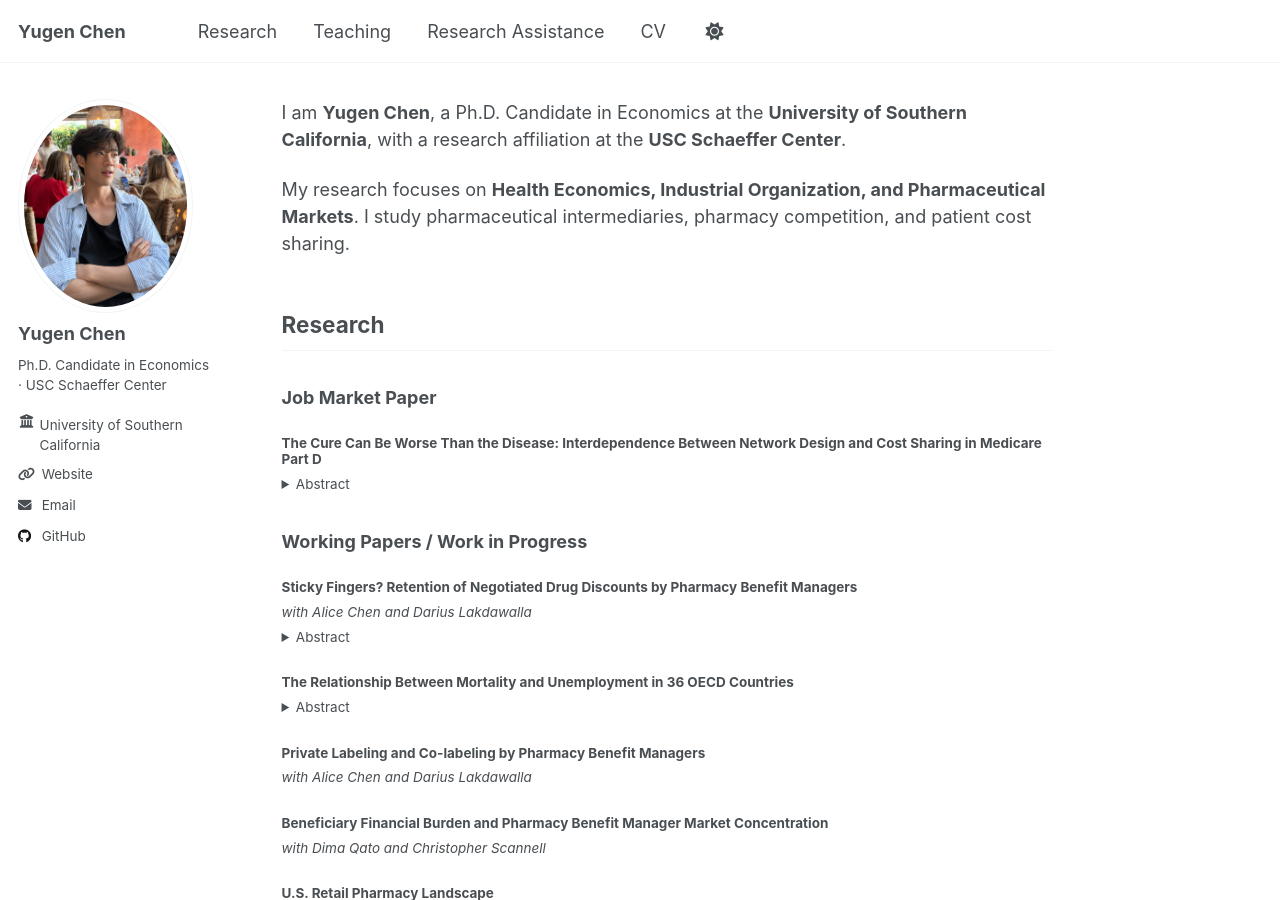
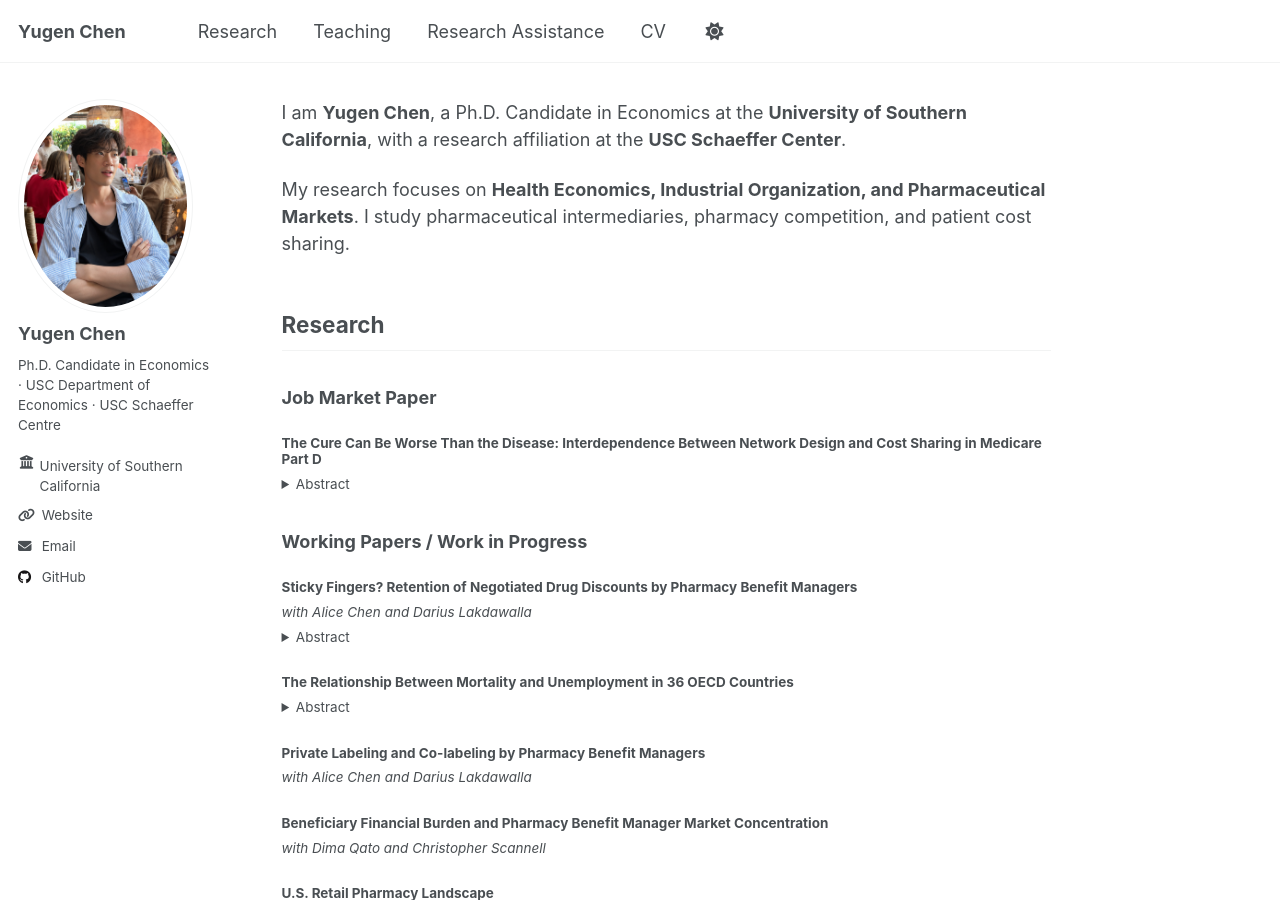
Before and after one commit to YugenChen/YugenChen.github.io, a Jekyll site: the page built from _pages/about.md, in a window 1280 px wide and 900 px high. Built offline with Jekyll 4.4.1, drawn with Linux system fonts in a browser that asks for light colours.

Commit message:
Update _config.yml

```diff
--- a/_config.yml
+++ b/_config.yml
@@ -25,7 +25,7 @@ author:
   avatar           : "profile.png"
   name             : "Yugen Chen"
   pronouns         : # example: "she/her"
-  bio              : "Ph.D. Candidate in Economics · USC Schaeffer Center"
+  bio              : "Ph.D. Candidate in Economics · USC Department of Economics · USC Schaeffer Centre"
   location         : # "Earth"
   employer         : "University of Southern California"
   uri              : "/"
```
